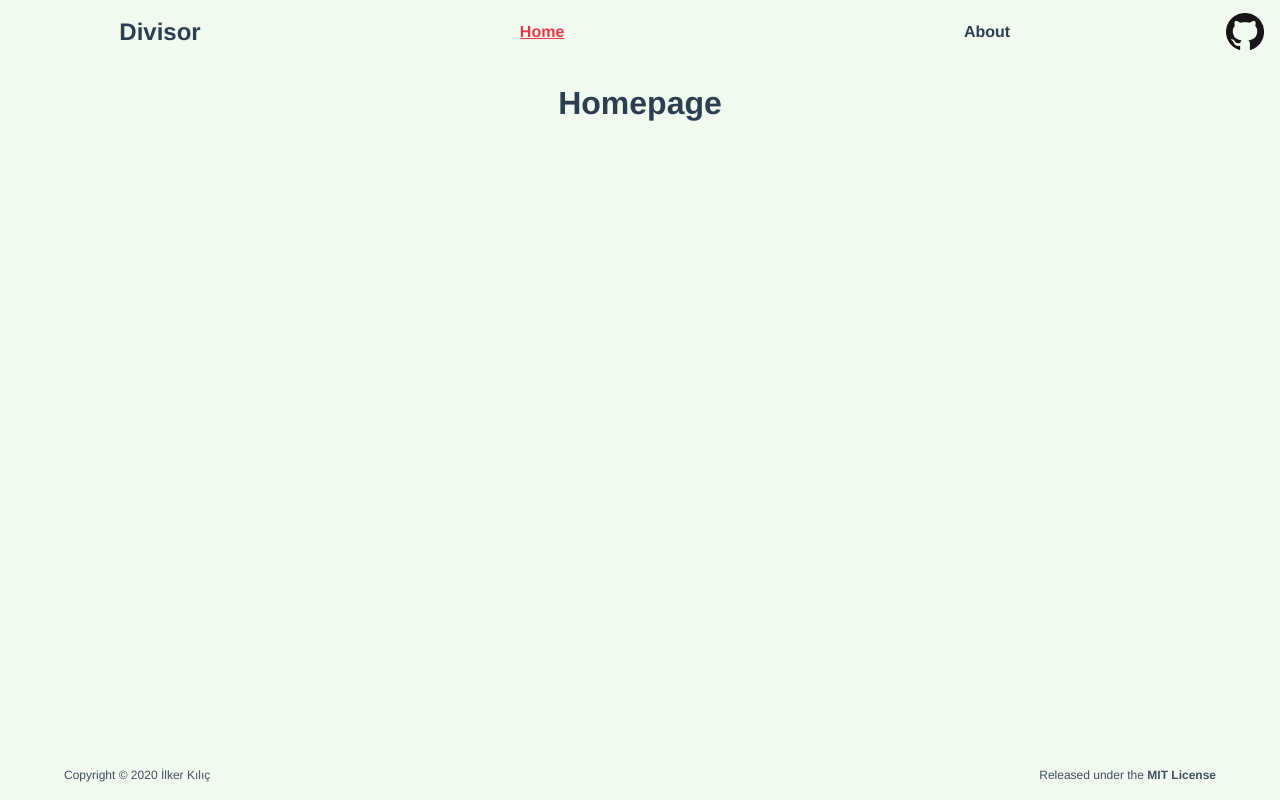
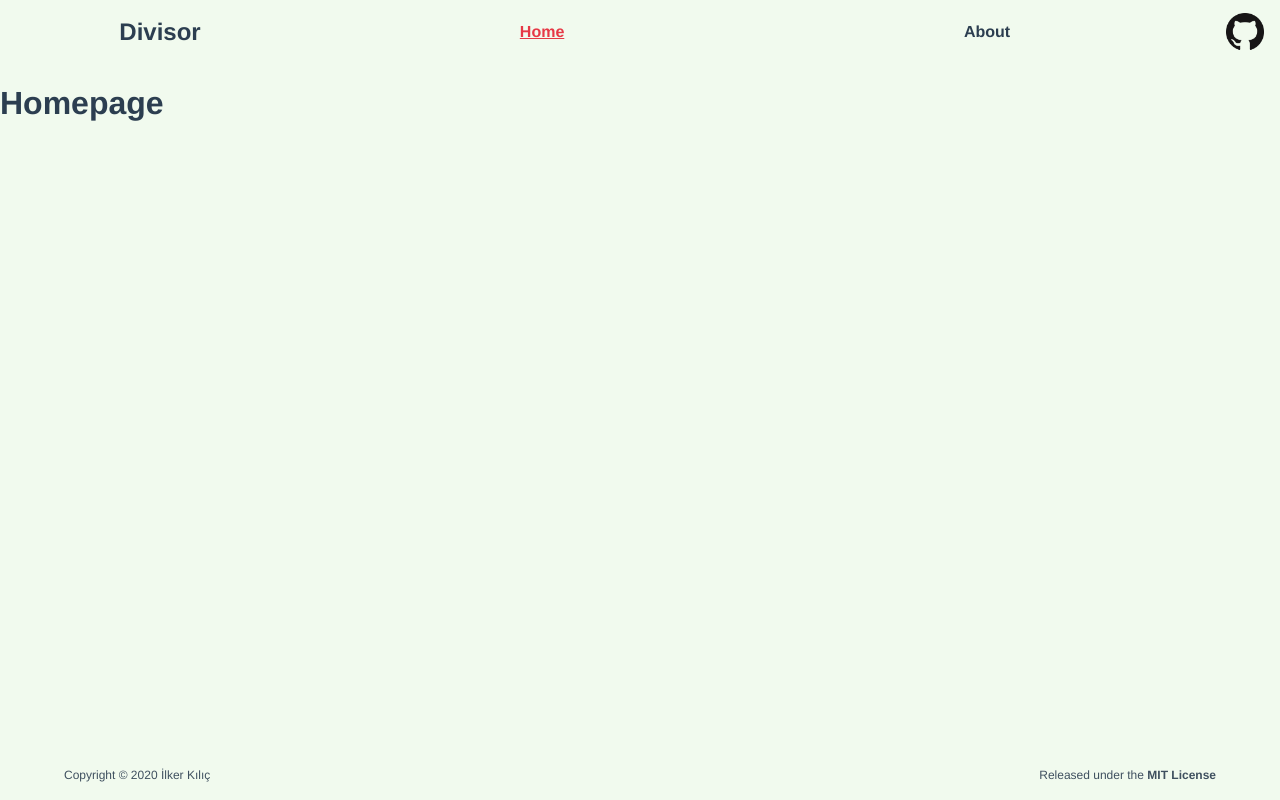
Before and after one commit to ilkrklc/divisor-client, a Vue app: page / in a window 1280 px wide. Built offline with nearby package versions, Linux system fonts and the light colour scheme.

Commit message:
Correct app height rule and flex flow

```diff
--- a/src/App.vue
+++ b/src/App.vue
@@ -34,12 +34,13 @@
   flex-direction: column;
   align-items: stretch;
   box-sizing: border-box;
-  height: 100vh;
+  min-height: 100vh;
   background-color: variables.$color-lighter;
   color: variables.$color-text;
 
   main {
     flex-grow: 1;
+    display: flex;
   }
 }
 </style>
```
